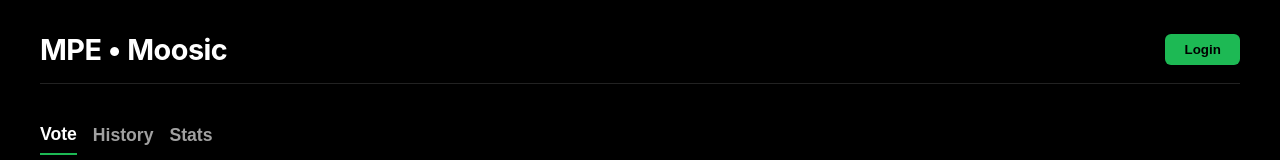
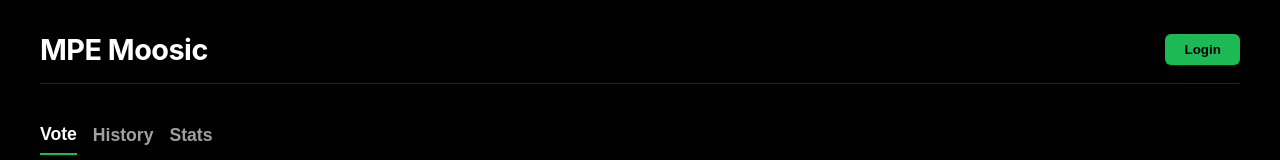
Before and after one commit to ranieldamirez/MPE-Moosic, a React app in the folder frontend/: page / in a window 1280 px wide. Shown: the top 160 px of the page. Built offline with nearby package versions, Linux system fonts and the light colour scheme; the HTML template or start-up script is replaced by a standard one.

Commit message:
small MPE moosic fix

```diff
--- a/frontend/src/App.jsx
+++ b/frontend/src/App.jsx
@@ -102,7 +102,7 @@ export default function App() {
               margin: 0
             }}
           >
-            MPE • Moosic
+            MPE Moosic
           </h1>
 
           <div
```
